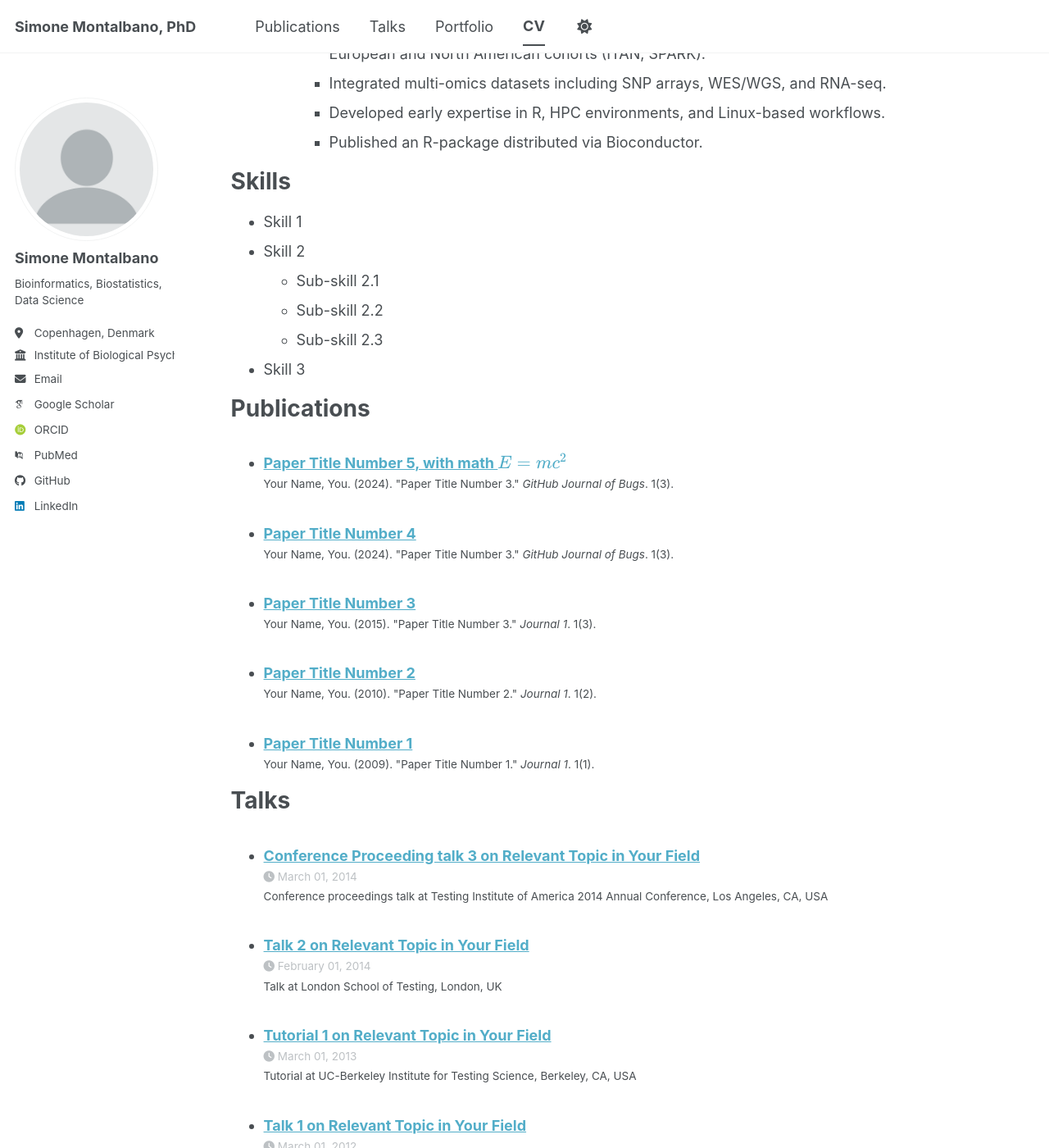
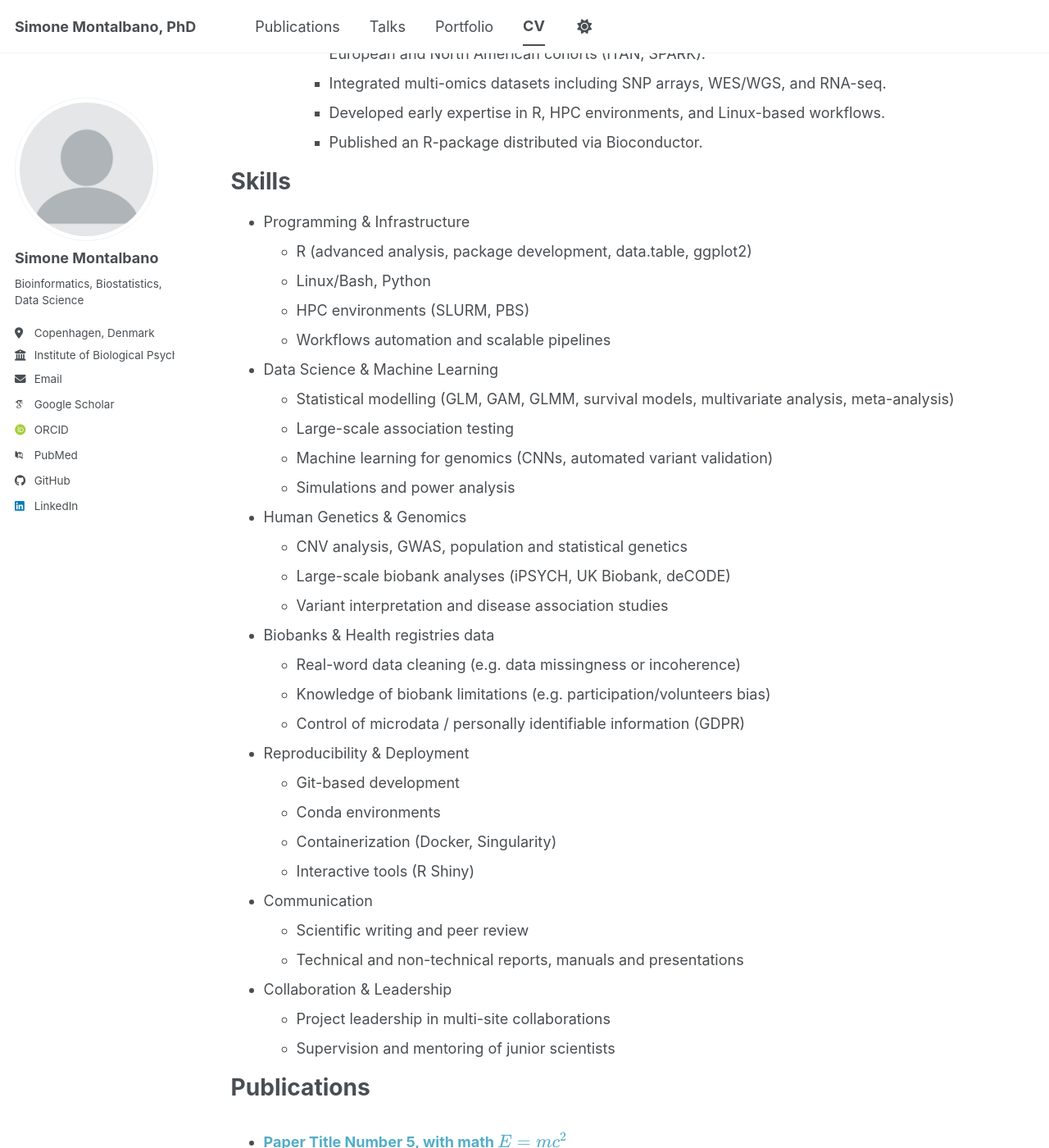
Before and after one commit to SinomeM/sinomem.github.io, a Jekyll site: the page built from _pages/cv.md, in a window 1280 px wide and 1400 px high, scrolled down 1581 px. Shown: the whole window at 82% size. Built offline with Jekyll 4.4.1, drawn with Linux system fonts in a browser that asks for light colours; some web fonts are replaced; a script bundle is joined from its source files by our own code; library files that are not in the unit come from our copies.

Commit message:
first version of CV done

```diff
--- a/_pages/cv.md
+++ b/_pages/cv.md
@@ -69,12 +69,36 @@ Work experience
 
 Skills
 ======
-* Skill 1
-* Skill 2
-  * Sub-skill 2.1
-  * Sub-skill 2.2
-  * Sub-skill 2.3
-* Skill 3
+* Programming & Infrastructure
+  *	R (advanced analysis, package development, data.table, ggplot2)
+  *	Linux/Bash, Python
+  *	HPC environments (SLURM, PBS)
+  *	Workflows automation and scalable pipelines
+* Data Science & Machine Learning
+  *	Statistical modelling (GLM, GAM, GLMM, survival models, multivariate analysis, meta-analysis)
+  *	Large-scale association testing
+  *	Machine learning for genomics (CNNs, automated variant validation)
+  *	Simulations and power analysis
+* Human Genetics & Genomics
+  *	CNV analysis, GWAS, population and statistical genetics
+  *	Large-scale biobank analyses (iPSYCH, UK Biobank, deCODE)
+  *	Variant interpretation and disease association studies
+* Biobanks & Health registries data
+  *	Real-word data cleaning (e.g. data missingness or incoherence)
+  *	Knowledge of biobank limitations (e.g. participation/volunteers bias)
+  *	Control of microdata / personally identifiable information (GDPR)
+* Reproducibility & Deployment
+  *	Git-based development
+  *	Conda environments
+  *	Containerization (Docker, Singularity)
+  *	Interactive tools (R Shiny)
+* Communication
+  *	Scientific writing and peer review
+  *	Technical and non-technical reports, manuals and presentations
+* Collaboration & Leadership
+  *	Project leadership in multi-site collaborations
+  *	Supervision and mentoring of junior scientists
+
 
 
 Publications
```
